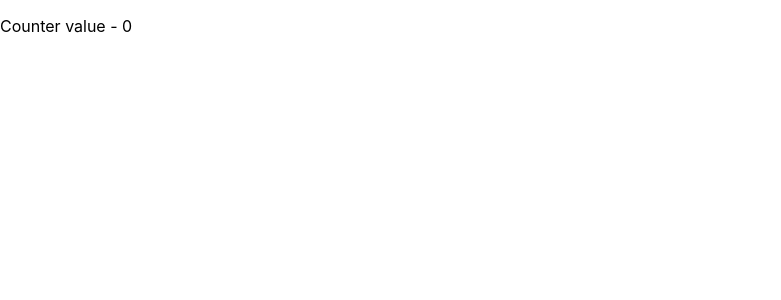
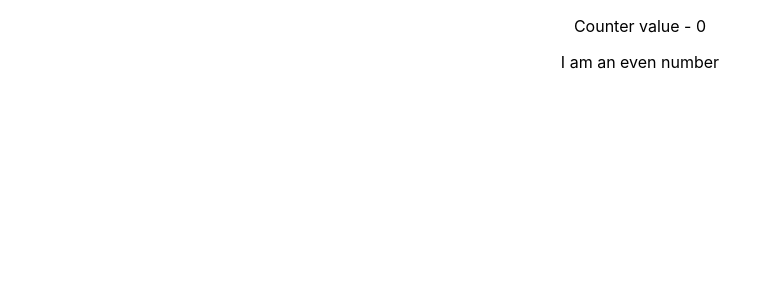
Before and after one commit to neel132/react-training-1, a React (Create React App) app: page / in a window 1280 px wide. Shown: the top 300 px of the page, without its empty margins (0-781 px from the left). Built offline with nearby package versions, Linux system fonts and the light colour scheme.

Commit message:
Example of props and conditional rendering

```diff
--- /dev/null
+++ b/src/component/Counter.js
@@ -0,0 +1,16 @@
+const Counter = (props) => {
+  const {counterValue, setCounter} = props;
+  const renderEvenNumber = () => {
+    return <p>I am an even number</p>
+  }
+  return (
+    <>
+    <p onClick={() => setCounter()}>Counter value - {counterValue}</p>
+      {
+        counterValue % 2 === 0 ? renderEvenNumber() : <p> I am an odd number</p>
+      }
+    </>
+  )
+}
+
+export default Counter;
--- a/src/pages/Home/Home.function.js
+++ b/src/pages/Home/Home.function.js
@@ -1,4 +1,5 @@
 import { useEffect, useState } from "react"
+import Counter from "../../component/Counter";
 const Home = () => {
 	const [counter, setCounter] = useState(0);
 	useEffect(() => {
@@ -12,8 +13,16 @@ const Home = () => {
 	});
 	// optional parameter is called as a dependency array
 	console.log("Returning the UI Element");
+	const settingCounter = () => {
+		console.log("settingCounter is called " );
+		setCounter(counter + 1)
+	}
 	return (
-		<p onClick={() => setCounter(counter + 1)}>Counter value - {counter}</p>
+		<div>
+			<center>
+			<Counter counterValue={counter} setCounter={settingCounter} />
+			</center>
+		</div>
 	)
 }
 export default Home;
```
Also changed, not shown: src/pages/Home/Home.class.js (+9 -2 lines).
